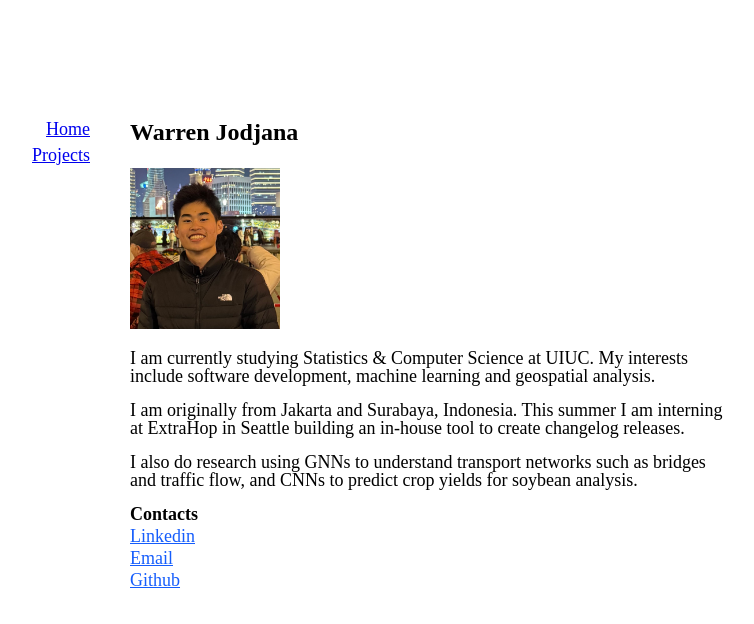
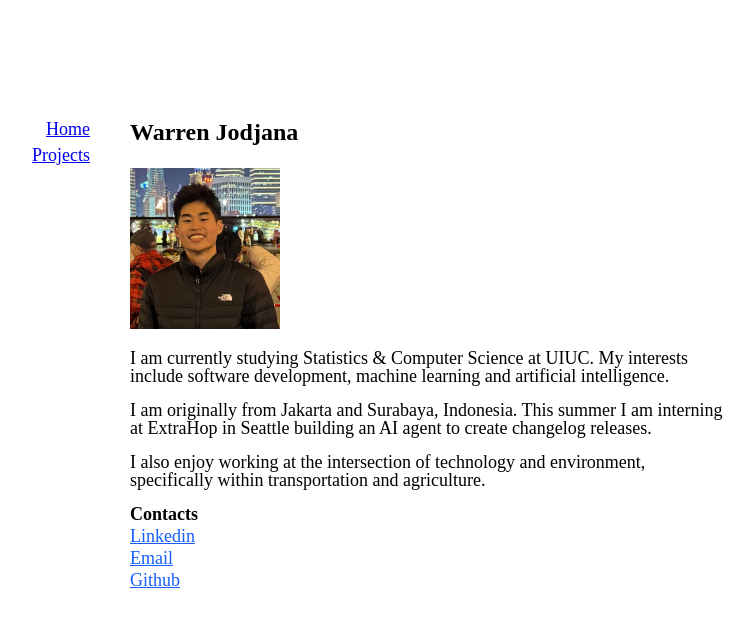
Before and after one commit to wrjodjana/wrjodjana.com, a Next.js app: page / in a window 1280 px wide. Shown: the top 624 px of the page, without its empty margins (338-1092 px from the left). Built offline with nearby package versions, Linux system fonts and the light colour scheme.

Commit message:
changed last para

```diff
--- a/app/page.tsx
+++ b/app/page.tsx
@@ -20,9 +20,9 @@ export default function Home() {
             <h1 className="text-[1.5rem] mb-6 mt-0 leading-none font-bold">Warren Jodjana</h1>
             <img src="/profile.jpg" alt="Warren Jodjana" className="max-w-[150px] my-5 block" />
 
-            <p className="mb-4 leading-none">I am currently studying Statistics & Computer Science at UIUC. My interests include software development, machine learning and geospatial analysis.</p>
-            <p className="mb-4 leading-none">I am originally from Jakarta and Surabaya, Indonesia. This summer I am interning at ExtraHop in Seattle building an in-house tool to create changelog releases.</p>
-            <p className="mb-4 leading-none">I also do research using GNNs to understand transport networks such as bridges and traffic flow, and CNNs to predict crop yields for soybean analysis.</p>
+            <p className="mb-4 leading-none">I am currently studying Statistics & Computer Science at UIUC. My interests include software development, machine learning and artificial intelligence.</p>
+            <p className="mb-4 leading-none">I am originally from Jakarta and Surabaya, Indonesia. This summer I am interning at ExtraHop in Seattle building an AI agent to create changelog releases.</p>
+            <p className="mb-4 leading-none">I also enjoy working at the intersection of technology and environment, specifically within transportation and agriculture.</p>
 
             <h2 className="text-[18px] font-bold mt-0 mb-1 leading-none">Contacts</h2>
             <div className="mt-1 mb-4">
```
